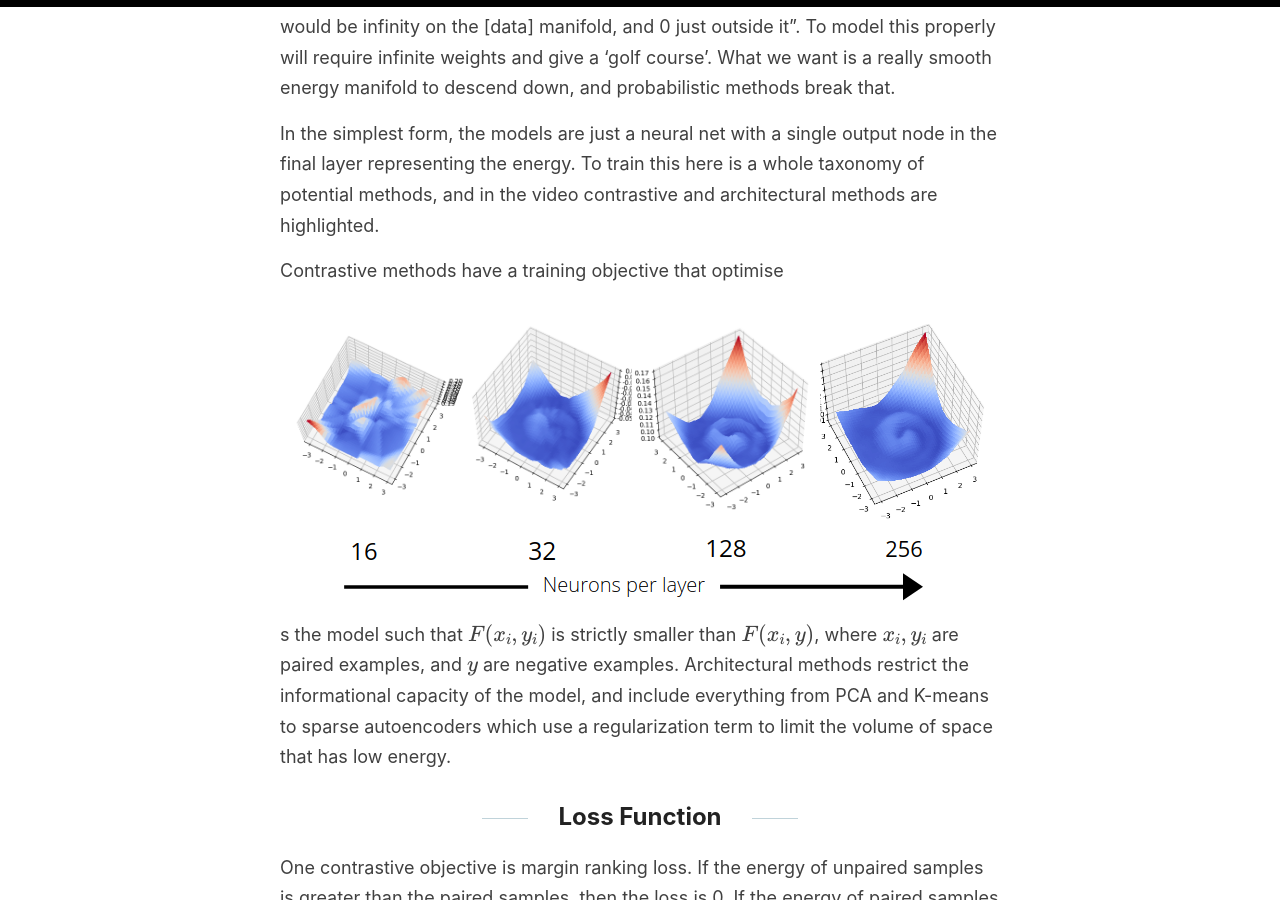
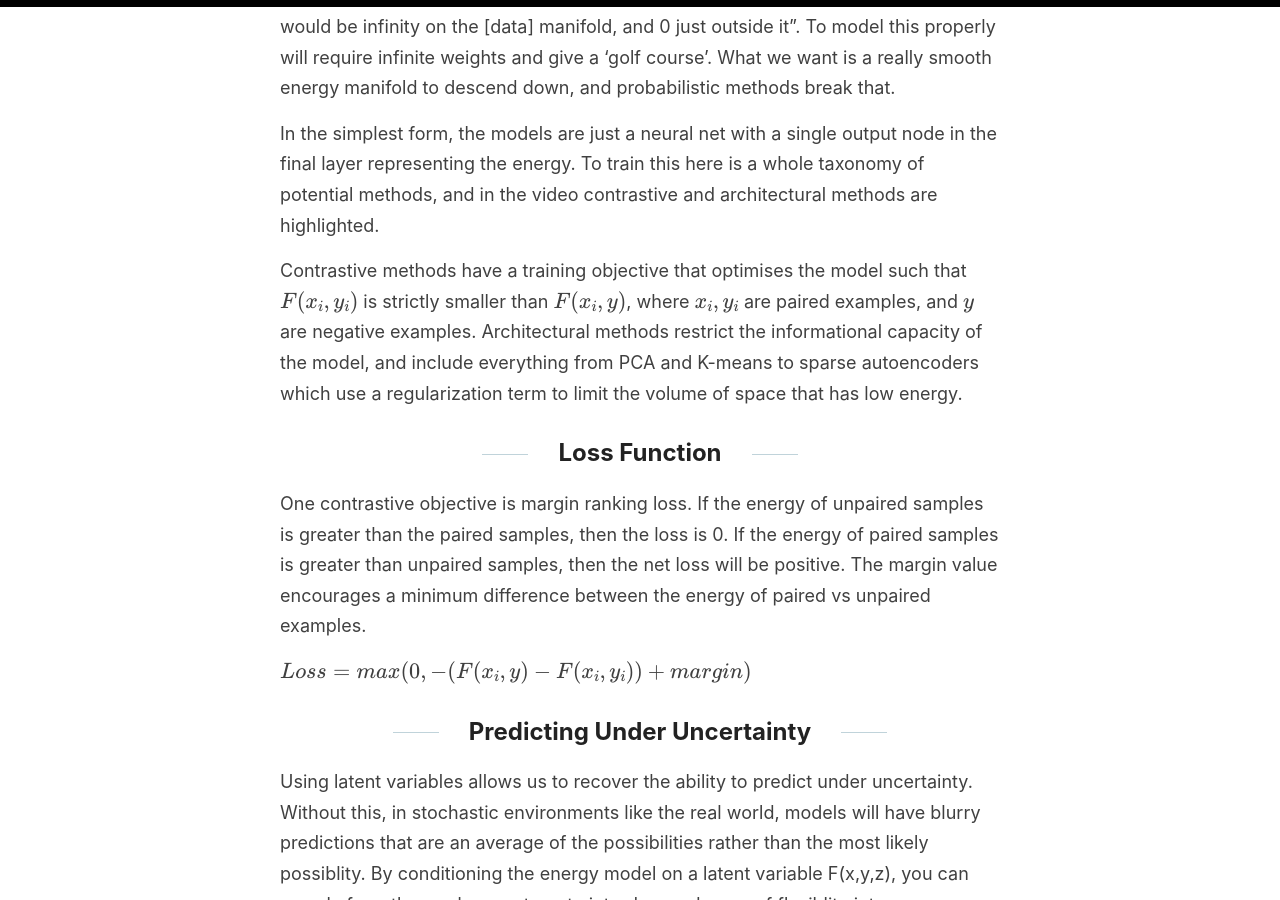
Before and after one commit to sholtodouglas/sholtodouglas.github.io, a Jekyll site: the page built from _posts/2020-06-11-PlayingwithEnergy.md, in a window 1280 px wide and 900 px high, scrolled down 1672 px. Built offline with Jekyll 4.4.1, drawn with Linux system fonts in a browser that asks for light colours; formulas are drawn with MathJax 3; some of the changed lines change nothing that is shown.

Commit message:
Update 2020-06-11-PlayingwithEnergy.md

```diff
--- a/_posts/2020-06-11-PlayingwithEnergy.md
+++ b/_posts/2020-06-11-PlayingwithEnergy.md
@@ -25,9 +25,7 @@ Traditionally, energy models have been formalised probabilistically, with the mo
 
 In the simplest form, the models are just a neural net with a single output node in the final layer representing the energy. To train this here is a whole taxonomy of potential methods, and in the video contrastive and architectural methods are highlighted.
 
-Contrastive methods have a training objective that optimise
-
-![alt-text-1](https://sholtodouglas.github.io/images/energy/energyincreasing.png "Energy Model resolution increasse with neural net size")s the model such that $F(x_i , y_i)$ is strictly smaller than $F(x_i, y)$, where $x_i, y_i$ are paired examples, and $y$ are negative examples. Architectural methods restrict the informational capacity of the model, and include everything from PCA and K-means to sparse autoencoders which use a regularization term to limit the volume of space that has low energy.
+Contrastive methods have a training objective that optimises the model such that $F(x_i , y_i)$ is strictly smaller than $F(x_i, y)$, where $x_i, y_i$ are paired examples, and $y$ are negative examples. Architectural methods restrict the informational capacity of the model, and include everything from PCA and K-means to sparse autoencoders which use a regularization term to limit the volume of space that has low energy.
 
 ## Loss Function
 
```
